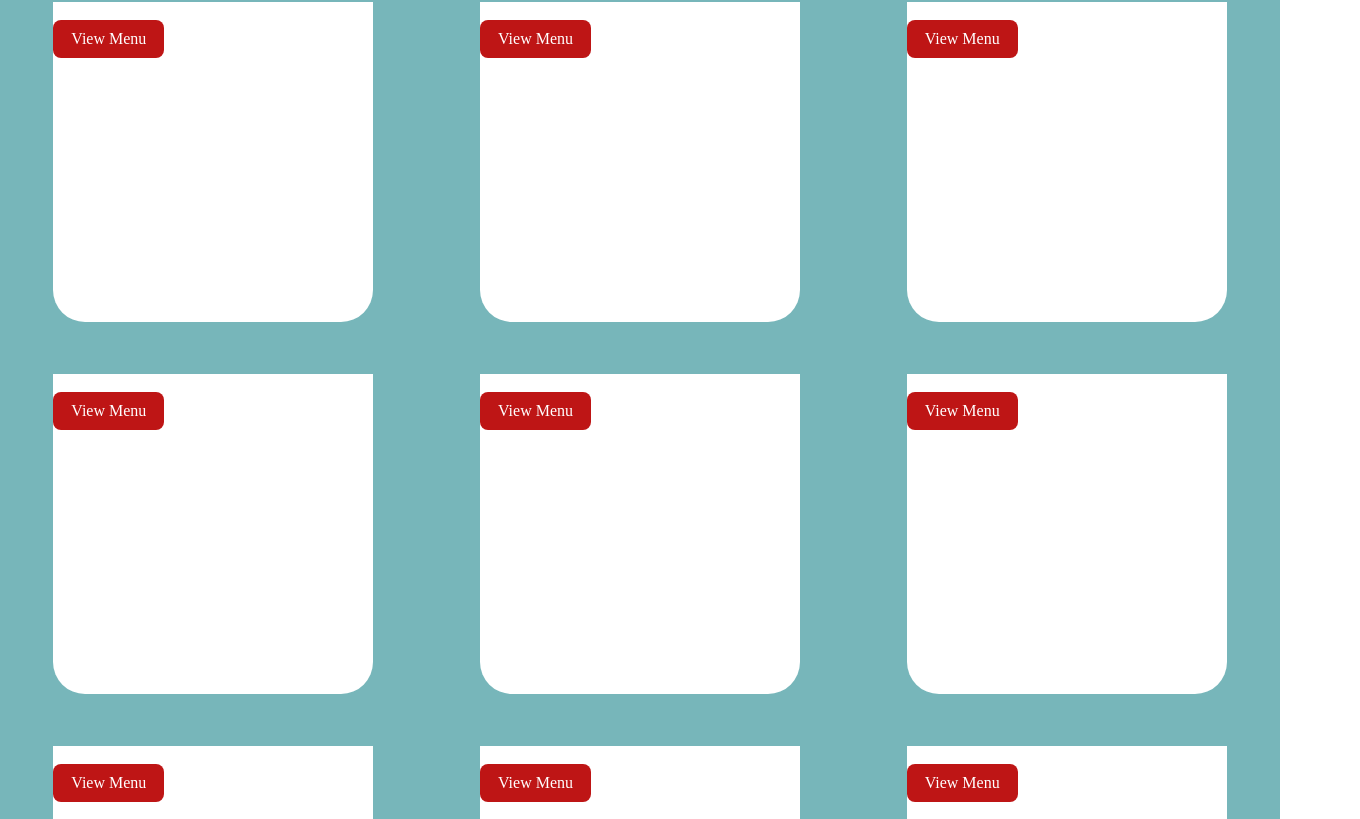
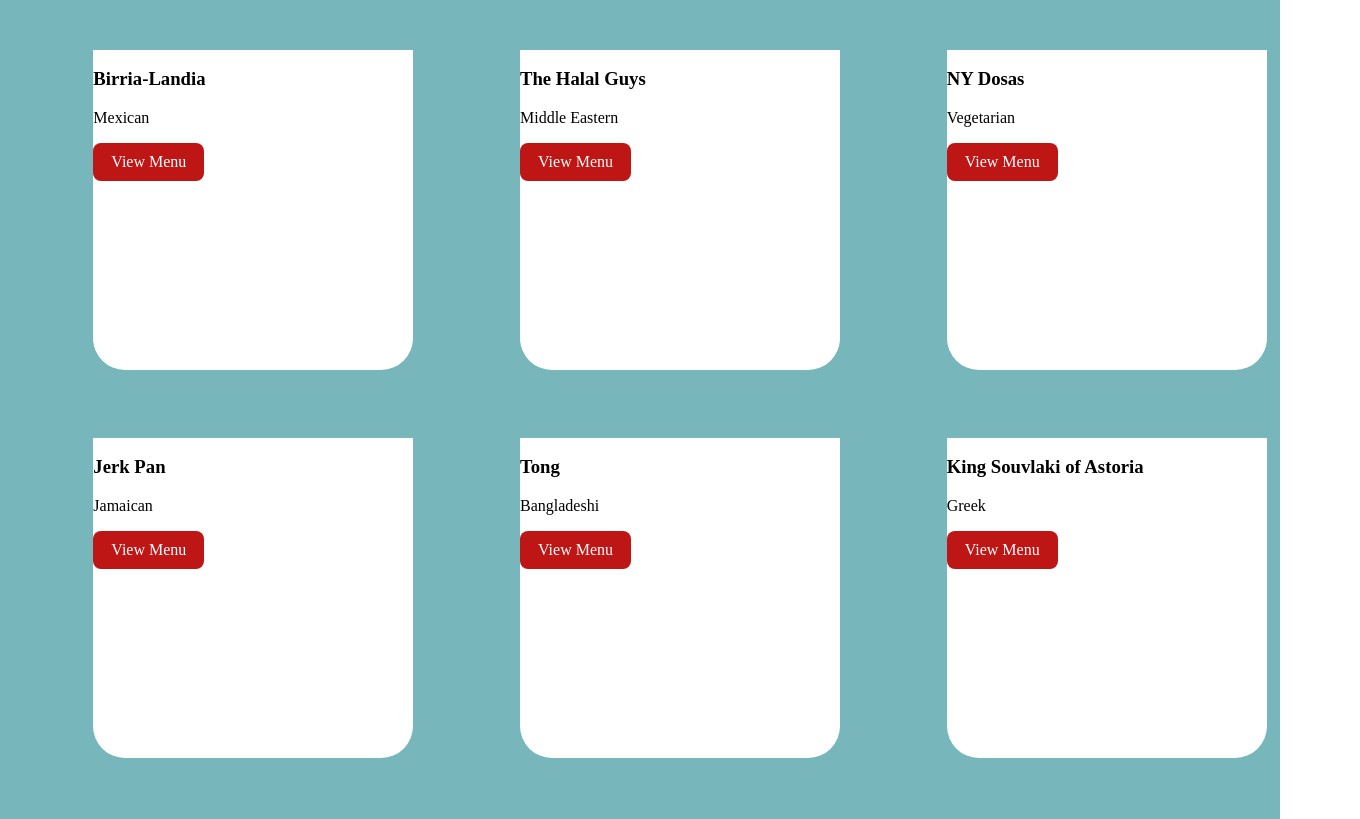
Before and after one commit to DanielOsuoha/React_dev, a React (Vite) app in the folder Web Dev/Unit1/Community Board/Community Board/: page / in a window 1280 px wide. Shown: the part 421-1240 px from the top of the page, 1360 px wide, since content can reach past the window. Built offline with nearby package versions, Linux system fonts and the light colour scheme.

Commit message:
added the card fields

```diff
--- a/Web Dev/Unit1/Community Board/Community Board/src/components/Menu.jsx
+++ b/Web Dev/Unit1/Community Board/Community Board/src/components/Menu.jsx
@@ -8,19 +8,19 @@
             <img src={roofImage} alt="" />
             <h2>Food Truck Favourites</h2>
             <div className="menu-row">
-                <MenuItem />
-                <MenuItem />
-                <MenuItem />
+                <MenuItem name='Birria-Landia' location='Mexican'/>
+                <MenuItem name='The Halal Guys' location='Middle Eastern'/>
+                <MenuItem name='NY Dosas' location='Vegetarian'/>
             </div>
             <div className="menu-row">
-                <MenuItem />
-                <MenuItem />
-                <MenuItem />
+                <MenuItem name='Jerk Pan' location='Jamaican'/>
+                <MenuItem name='Tong' location='Bangladeshi'/>
+                <MenuItem name='King Souvlaki of Astoria' location='Greek'/>
             </div>
             <div className="menu-row">
-                <MenuItem />
-                <MenuItem />
-                <MenuItem />
+                <MenuItem name="Ling's Sweet Mini Cakes" location='India'/>
+                <MenuItem name='Mysttik Masala' location='India'/>
+                <MenuItem name='Mysttik Masala' location='India'/>
             </div>
         </div>
     );
--- a/Web Dev/Unit1/Community Board/Community Board/src/index.css
+++ b/Web Dev/Unit1/Community Board/Community Board/src/index.css
@@ -28,9 +28,11 @@
   height: 40vh;
   border-bottom-right-radius: 10%;
   border-bottom-left-radius: 10%;
-  margin: 10px
+  margin: 10px;
+  color: black;
 }
 .menu-item button {
+  color: white;
   padding: 0.5em 1em;
   background-color: rgb(190, 21, 21);
   border: 2px solid transparent;
@@ -39,15 +41,23 @@
   border-color: #128381;
 }
 .menu-item a {
-  color: white;
+  /* color: white; */
   text-decoration: none;
 }
-menu {
+.menu {
   display: flex;
+  flex-direction: column;
   gap: 1em;
   align-items: center;
   justify-content: center;
-  /* width: 100vw; */
+  width: 100%;
+  padding: 20px;
+}
+
+.menu img {
+  height: auto;
+  display: block;
+  margin: 0 auto;
 }
 
 body {
```
